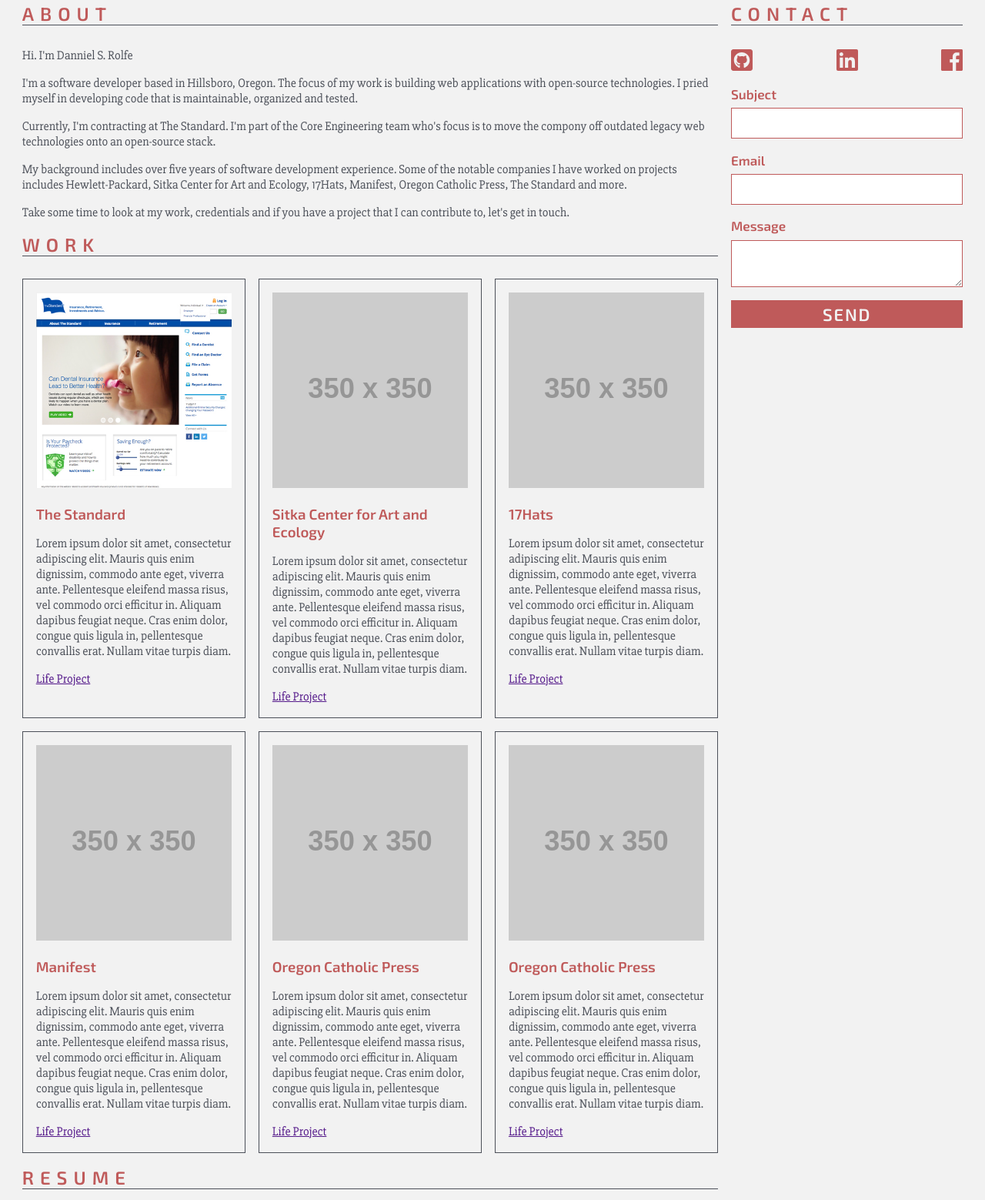
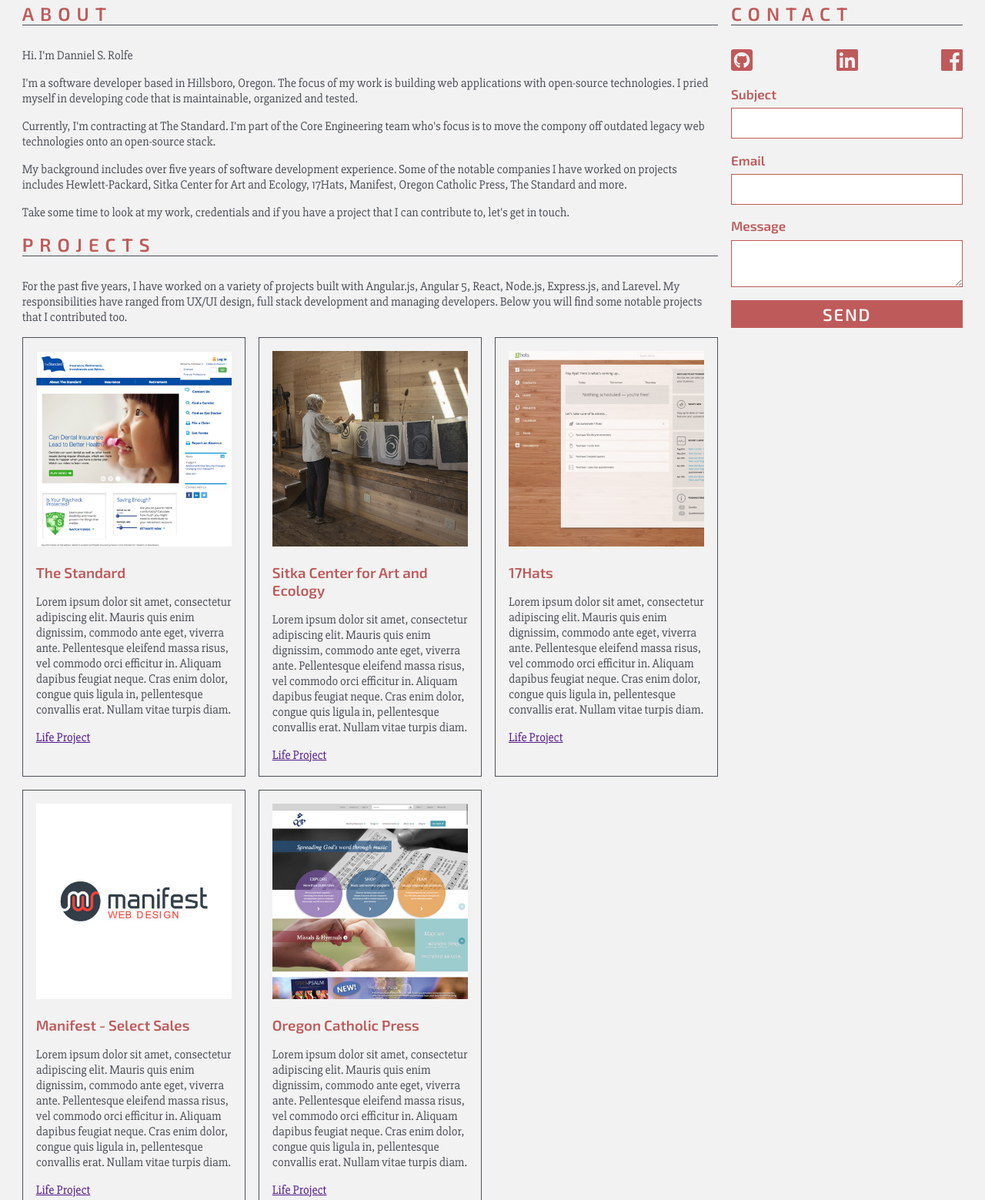
Before and after one commit to rolfed/drwebsite, a plain HTML site: page index.html in a window 1280 px wide. Shown: the part 175-1734 px from the top of the page at 77% size. Drawn offline with Linux system fonts and the light colour scheme; placeholder pictures from the web are drawn by us.

Commit message:
WIP: added images. Added content

```diff
--- a/index.html
+++ b/index.html
@@ -27,7 +27,7 @@
             <div class="hidden main-navigation-links">
                 <div class="main-navigation-items">
                     <a href="#about">About</a>
-                    <a href="#work">Work</a>
+                    <a href="#work">Projects</a>
                     <a href="#resume">Resume</a>
                     <a href="#contact">Contact</a>
                 </div>
@@ -50,7 +50,7 @@
                     with open-source technologies. I pried myself in developing code that is maintainable, organized and tested.
                 </p>
                 <p>
-                   Currently, I'm contracting at The Standard. I'm part of the Core Engineering team who's focus is to move
+                    Currently, I'm contracting at The Standard. I'm part of the Core Engineering team who's focus is to move
                     the compony off outdated legacy web technologies onto an open-source stack.
                 </p>
                 <p>
@@ -65,7 +65,11 @@
             </section>
 
             <section class="work" id="work">
-                <h2>Work</h2>
+                <h2>Projects</h2>
+                <p>For the past five years, I have worked on a variety of projects built with Angular.js, Angular 5, React, Node.js, Express.js, and Larevel.
+                    My responsibilities have ranged from UX/UI design, full stack development and managing developers. Below you will find some notable projects that I
+                    contributed too.
+                </p>
                 <div class="work-items">
                     <article class="work-item">
                         <img class="work-img" src="/img/work-thestandard.jpg">
@@ -78,7 +82,7 @@
                     </article>
 
                     <article class="work-item">
-                        <img class="work-img" src="http://via.placeholder.com/350x350">
+                        <img class="work-img" src="/img/work-sitka.jpg">
                         <h3>Sitka Center for Art and Ecology</h3>
                         <p>Lorem ipsum dolor sit amet, consectetur adipiscing elit. Mauris quis enim dignissim, commodo ante eget,
                             viverra ante. Pellentesque eleifend massa risus, vel commodo orci efficitur in. Aliquam dapibus feugiat
@@ -88,7 +92,7 @@
                     </article>
 
                     <article class="work-item">
-                        <img class="work-img" src="http://via.placeholder.com/350x350">
+                        <img class="work-img" src="/img/work-17hats.jpg">
                         <h3>17Hats</h3>
                         <p>Lorem ipsum dolor sit amet, consectetur adipiscing elit. Mauris quis enim dignissim, commodo ante eget,
                             viverra ante. Pellentesque eleifend massa risus, vel commodo orci efficitur in. Aliquam dapibus feugiat
@@ -98,8 +102,8 @@
                     </article>
 
                     <article class="work-item">
-                        <img class="work-img" src="http://via.placeholder.com/350x350">
-                        <h3>Manifest</h3>
+                        <img class="work-img" src="/img/work-manifest.jpg">
+                        <h3>Manifest - Select Sales</h3>
                         <p>Lorem ipsum dolor sit amet, consectetur adipiscing elit. Mauris quis enim dignissim, commodo ante eget,
                             viverra ante. Pellentesque eleifend massa risus, vel commodo orci efficitur in. Aliquam dapibus feugiat
                             neque. Cras enim dolor, congue quis ligula in, pellentesque convallis erat. Nullam vitae turpis diam.
@@ -108,17 +112,7 @@
                     </article>
 
                     <article class="work-item">
-                        <img class="work-img" src="http://via.placeholder.com/350x350">
-                        <h3>Oregon Catholic Press</h3>
-                        <p>Lorem ipsum dolor sit amet, consectetur adipiscing elit. Mauris quis enim dignissim, commodo ante eget,
-                            viverra ante. Pellentesque eleifend massa risus, vel commodo orci efficitur in. Aliquam dapibus feugiat
-                            neque. Cras enim dolor, congue quis ligula in, pellentesque convallis erat. Nullam vitae turpis diam.
-                        </p>
-                        <a href="">Life Project</a>
-                    </article>
-
-                    <article class="work-item">
-                        <img class="work-img" src="http://via.placeholder.com/350x350">
+                        <img class="work-img" src="/img/work-ocp.jpg">
                         <h3>Oregon Catholic Press</h3>
                         <p>Lorem ipsum dolor sit amet, consectetur adipiscing elit. Mauris quis enim dignissim, commodo ante eget,
                             viverra ante. Pellentesque eleifend massa risus, vel commodo orci efficitur in. Aliquam dapibus feugiat
```
Also changed, not shown: img/work-17hats.jpg (added), img/work-manifest.jpg (added), img/work-ocp.jpg (added), img/work-sitka.jpg (added).
